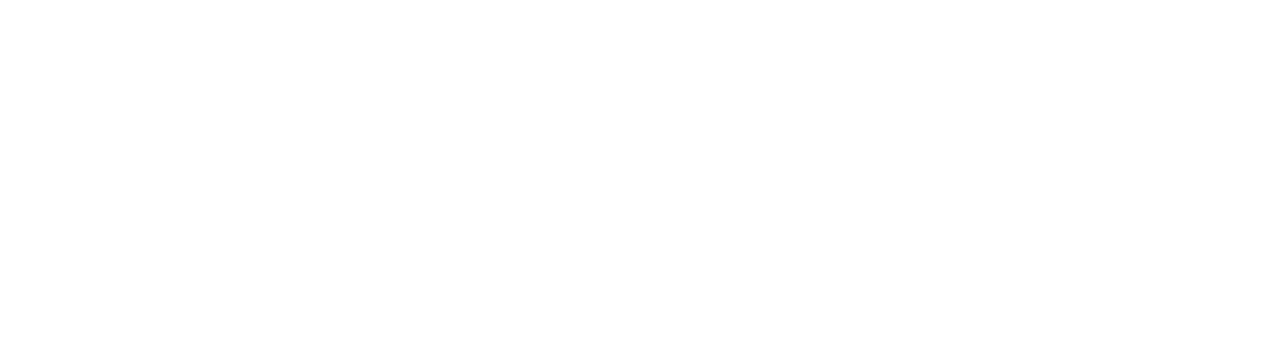
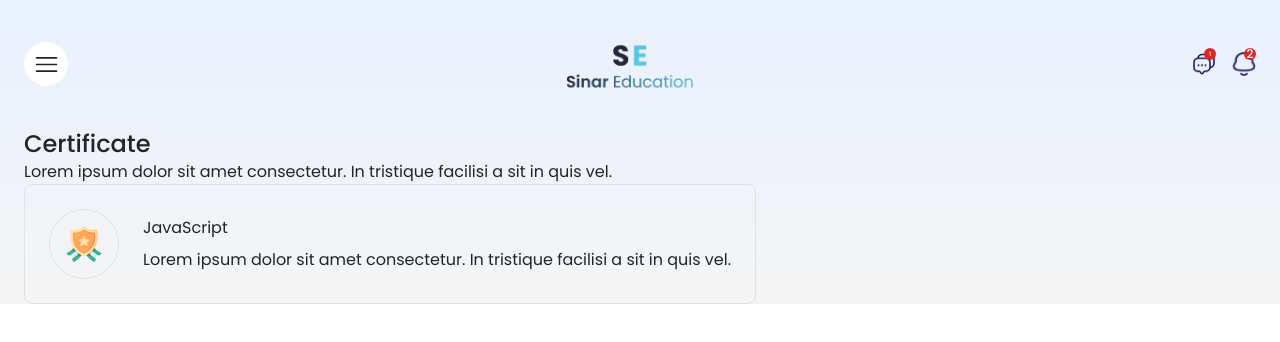
Before and after one commit to Deyjuwon/Sinar, a React (Vite) app: page /certificate in a window 1280 px wide. Before the commit this address had no page. Shown: the top 342 px of the page. Built offline with nearby package versions, Linux system fonts and the light colour scheme.

Commit message:
certificate pages

```diff
--- a/src/App.jsx
+++ b/src/App.jsx
@@ -11,6 +11,7 @@ import PaymentPanelPage from './Pages/PaymentPanelPage';
 import SignUp from './Pages/SignUp';
 import PremiumPage from './Pages/PremiumPage'
 import Profile from './Pages/Profile';
+import Certificate from './Pages/Certificate';
 
 
 function App() {
@@ -31,6 +32,7 @@ function App() {
         <Route path='/signup' element={<SignUp />} />
         <Route path='/Premium' element={<PremiumPage />} />
         <Route path='/profile' element={<Profile />} />
+        <Route path='/certificate' element={<Certificate />} />
 
 
 
--- /dev/null
+++ b/src/Pages/Certificate.jsx
@@ -0,0 +1,27 @@
+import NotificationHeader from "../Components/NotificationHeader"
+import shield from '../assets/shield 1.png'
+
+
+const Certificate = () => {
+  return (
+    <div className="px-4">
+        <NotificationHeader />
+        <div>
+            <p className="font-medium text-2xl pb-6'">Certificate</p>
+            <p>Lorem ipsum dolor sit amet consectetur. In tristique facilisi a sit in quis vel.</p>
+            <div className="flex gap-4 border border-gray-300 rounded-lg w-fit h-fit items-center p-4">
+                <div className="border border-gray-300 p-3 rounded-full ">
+                    <img className="object-cover w-9 h-9" src={shield} alt="" />
+                </div>
+                <div className="flex flex-col gap-2 ">
+                    <p>JavaScript</p>
+                    <p>Lorem ipsum dolor sit amet consectetur. In tristique facilisi a sit in quis vel.</p>
+                </div>
+
+            </div>
+        </div>
+    </div>
+  )
+}
+
+export default Certificate
```
Also changed, not shown: src/assets/shield 1.png (added).
